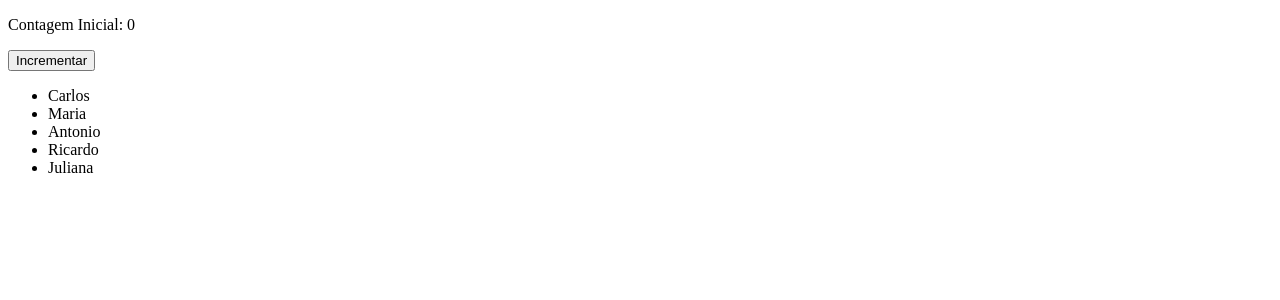
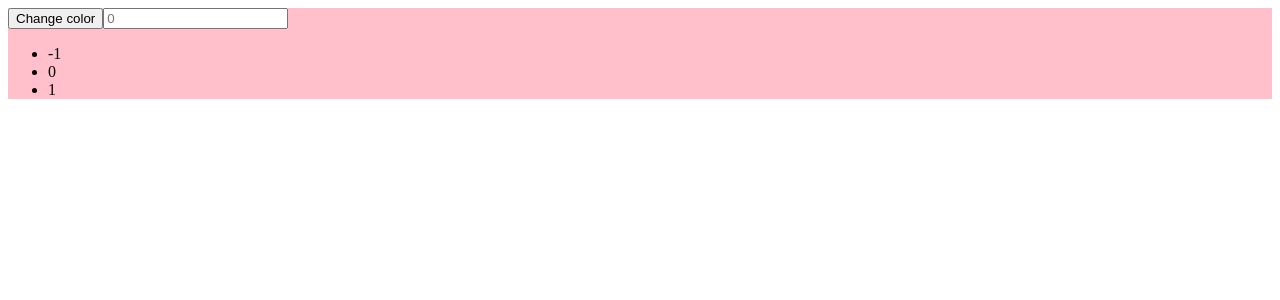
Before and after one commit to Lufeltz/Learning, a React (Vite) app in the folder React-Hooks/conceitos/: page / in a window 1280 px wide. Shown: the top 300 px of the page. Built offline with nearby package versions, Linux system fonts and the light colour scheme.

Commit message:
chore: Importar componente Ex11_useCallback

```diff
--- a/React-Hooks/conceitos/src/main.jsx
+++ b/React-Hooks/conceitos/src/main.jsx
@@ -10,9 +10,10 @@ import Ex07 from "./hooks/Ex07_useContext";
 import Ex08 from "./hooks/Ex08_useRef";
 import Ex09 from "./hooks/Ex09_useReducer";
 import Ex10 from "./hooks/Ex10_useMemo";
+import Ex11 from "./hooks/Ex11_useCallback";
 
 ReactDOM.createRoot(document.getElementById("root")).render(
     <React.StrictMode>
-        <Ex10 />
+        <Ex11 />
     </React.StrictMode>
 );
```
